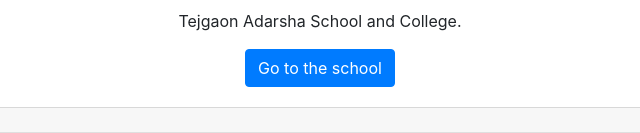
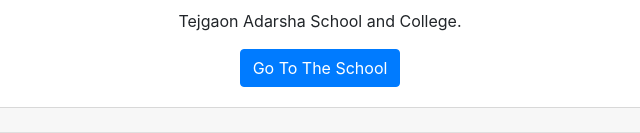
Before and after one commit to XraHK/XraHK, a plain HTML site: page index.html in a window 1280 px wide. Shown: the part 2658-2791 px from the top of the page, 320-960 px from the left. Drawn offline with nearby package versions, Linux system fonts and the light colour scheme.

Commit message:
Update index.html

```diff
--- a/index.html
+++ b/index.html
@@ -153,7 +153,7 @@
   <div class="card-body">
     <h5 class="card-title">SSC in Science since 2018</h5>
     <p class="card-text">Tejgaon Adarsha School and College.</p>
-    <a href="https://www.facebook.com/tejgaonadarshaschoolcollege/" class="btn btn-primary">Go to the school </a>
+    <a href="https://www.facebook.com/tejgaonadarshaschoolcollege/" class="btn btn-primary">Go To The School </a>
   </div>
   <div class="card-footer text-muted">
 
```
